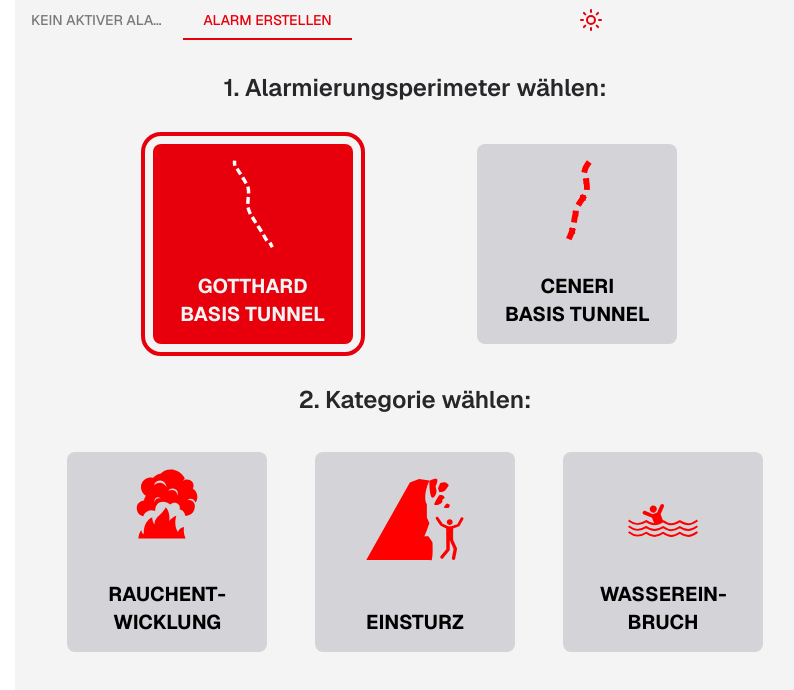
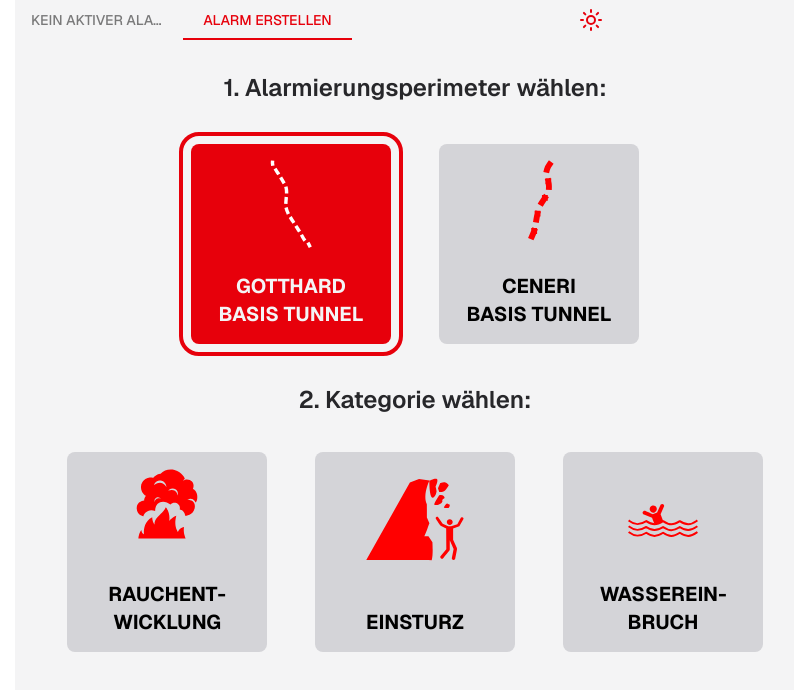
Before and after one commit to patrick-radulian/alarm-ui, a Next.js app: page / in a window 1280 px wide. Both pictures are taken after a click on the button "GOTTHARD BASIS TUNNEL". Shown: the top 690 px of the page, without its empty margins (225-1019 px from the left). Built offline with nearby package versions, Linux system fonts and the light colour scheme.

Commit message:
fix: responsive grid gaps

```diff
--- a/src/components/form/form-sections/category-selection.tsx
+++ b/src/components/form/form-sections/category-selection.tsx
@@ -19,7 +19,7 @@
                 2. Kategorie wählen:
             </h1>
 
-            <div className="flex md:gap-12 px-[6dvw] py-2 md:py-3 max-w-dvw space-x-[5dvw] overflow-auto md:space-x-0 md:justify-center">
+            <div className="flex md:gap-12 px-[6dvw] py-2 md:py-3 max-w-dvw space-x-[5dvw] overflow-auto md:overflow-visible md:space-x-0 md:justify-center">
                 <CategoryButton
                     activationValue="fire"
                     imgSrcActive={Fire_red}
--- a/src/components/form/form-sections/perimeter-selection.tsx
+++ b/src/components/form/form-sections/perimeter-selection.tsx
@@ -17,7 +17,7 @@
                 1. Alarmierungsperimeter wählen:
             </h1>
 
-            <div className="flex md:gap-12 items-center px-[6dvw] py-2 space-x-[6dvw] justify-center">
+            <div className="flex md:gap-12 items-center px-[6dvw] py-2 space-x-[6dvw] justify-center md:space-x-0">
                 <PerimeterButton
                     activationValue="GBT"
                     imgSrcActive={GBT_red}
```
